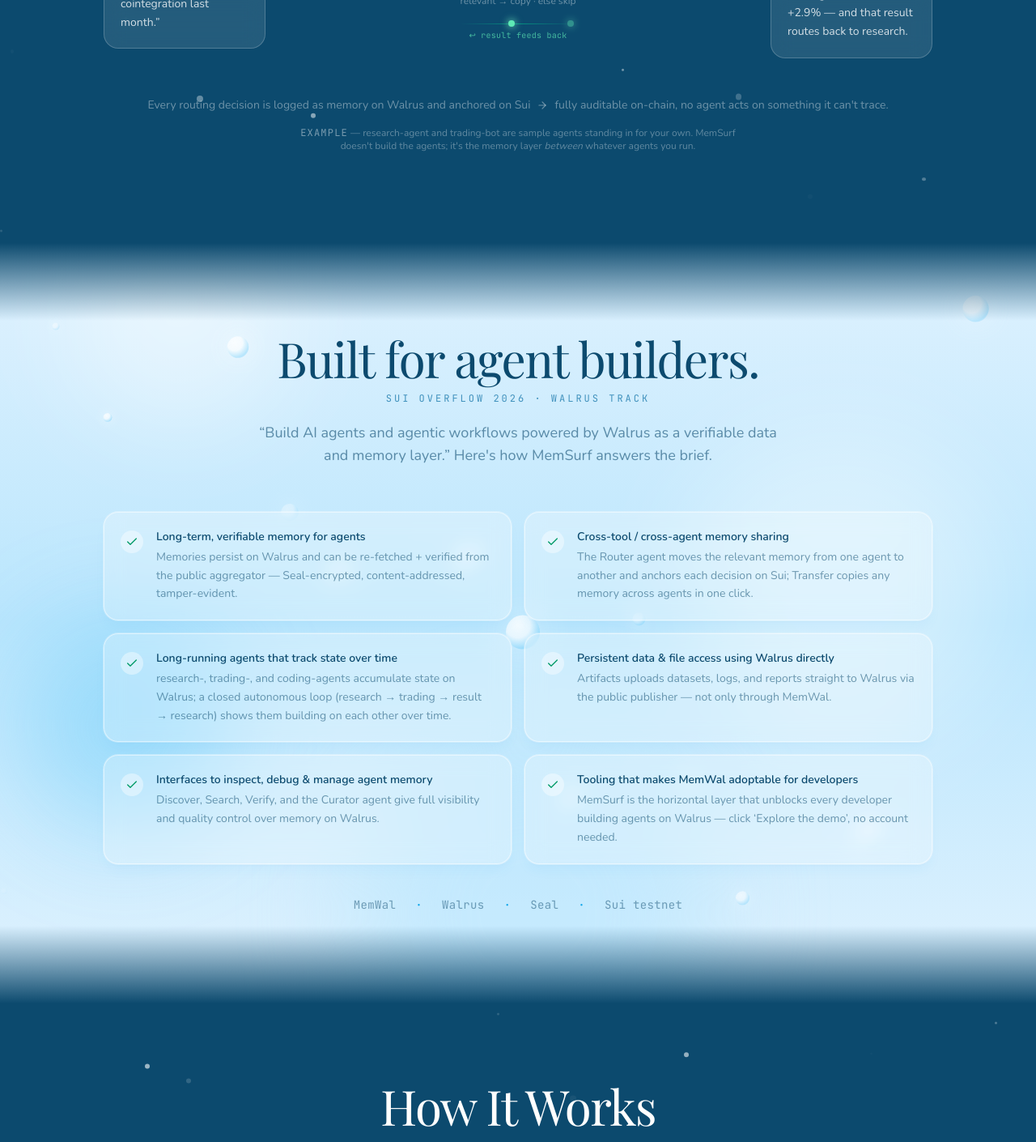
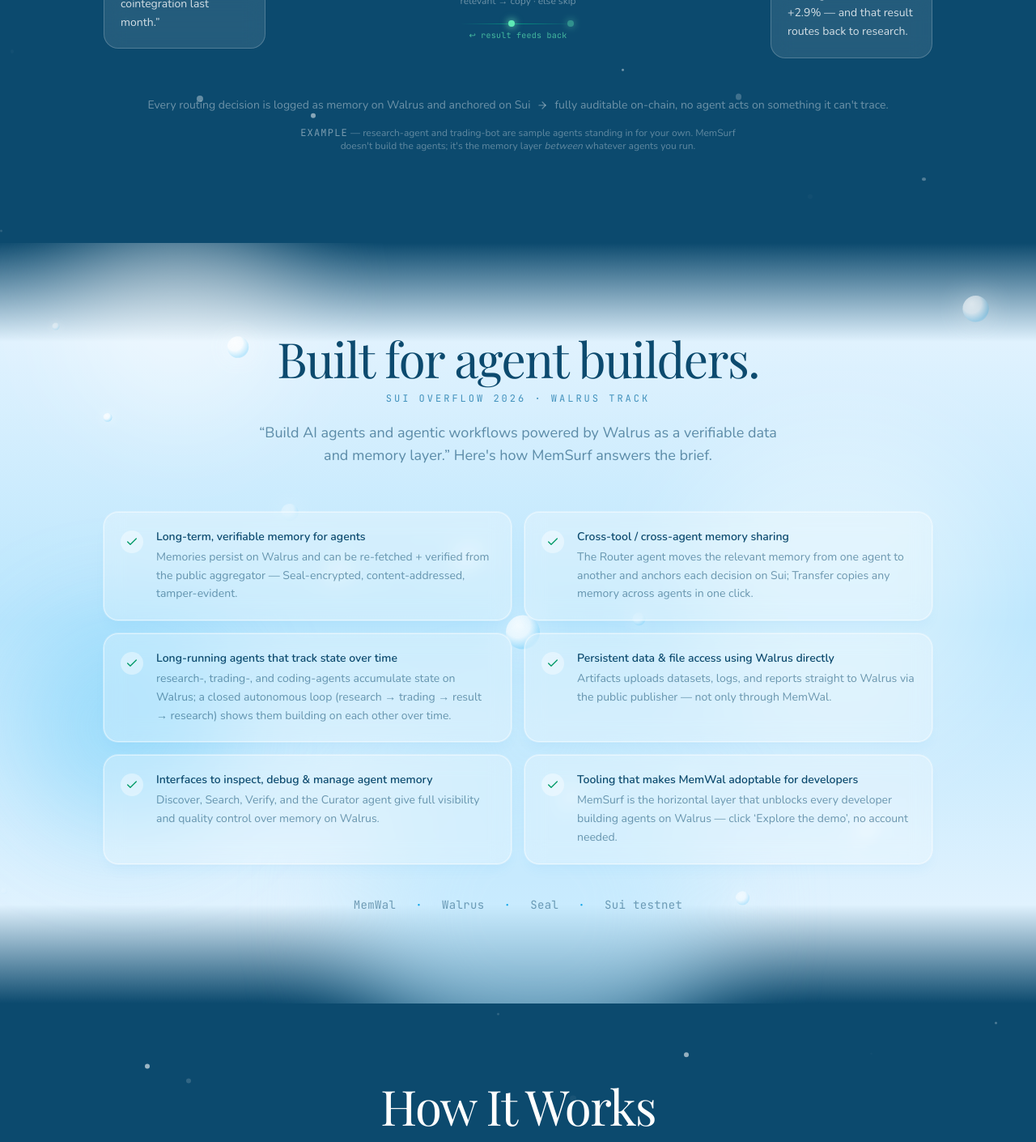
Before and after one commit to VincenImanuell/MemSurf, a Next.js app: page / in a window 1280 px wide. Shown: the part 3653-5063 px from the top of the page at 81% size. Built offline with nearby package versions, Linux system fonts and the light colour scheme; a web font is replaced by a local one.

Commit message:
style(landing): seamless navy-edged gradient on TrackFit section

```diff
--- a/src/components/landing/TrackFitSection.tsx
+++ b/src/components/landing/TrackFitSection.tsx
@@ -70,16 +70,13 @@ const asks = [
 
 export function TrackFitSection() {
   return (
-    <section className="relative bg-gradient-to-b from-foam via-ocean-light to-foam py-28 px-6 overflow-hidden">
+    <section className="relative bg-[linear-gradient(to_bottom,#0C4A6E_0%,#E0F2FE_13%,#BAE6FD_50%,#E0F2FE_87%,#0C4A6E_100%)] py-28 px-6 overflow-hidden">
       {/* iOS-style soft glowy blobs floating in the cool light-blue panel */}
       <div className="absolute -top-16 left-[6%] w-72 h-72 rounded-full bg-white/40 blur-3xl pointer-events-none" />
       <div className="absolute top-1/4 right-[4%] w-96 h-96 rounded-full bg-white/35 blur-3xl pointer-events-none" />
       <div className="absolute bottom-[-12%] left-[34%] w-[28rem] h-[28rem] rounded-full bg-ocean-light/60 blur-3xl pointer-events-none" />
       <div className="absolute top-1/2 left-[2%] w-64 h-64 rounded-full bg-wave/30 blur-3xl pointer-events-none" />
       <GlowBubbles />
-      {/* Fade the light-blue panel into the navy sections above & below at both seams */}
-      <div className="absolute inset-x-0 top-0 h-24 bg-gradient-to-b from-navy to-transparent pointer-events-none z-[1]" />
-      <div className="absolute inset-x-0 bottom-0 h-24 bg-gradient-to-t from-navy to-transparent pointer-events-none z-[1]" />
       <div className="relative z-10 max-w-5xl mx-auto">
         <motion.div
           initial={{ opacity: 0, y: 20 }}
```
